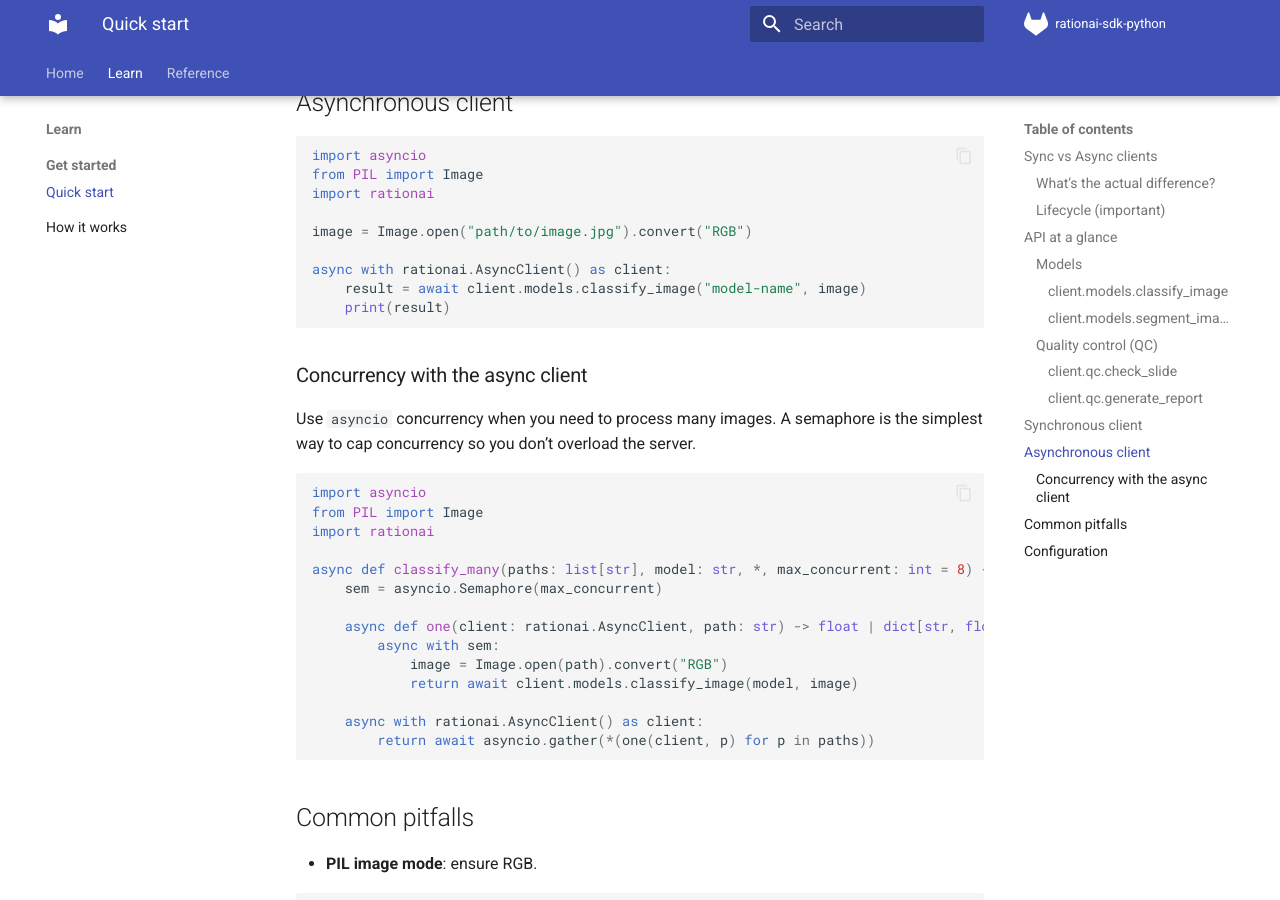
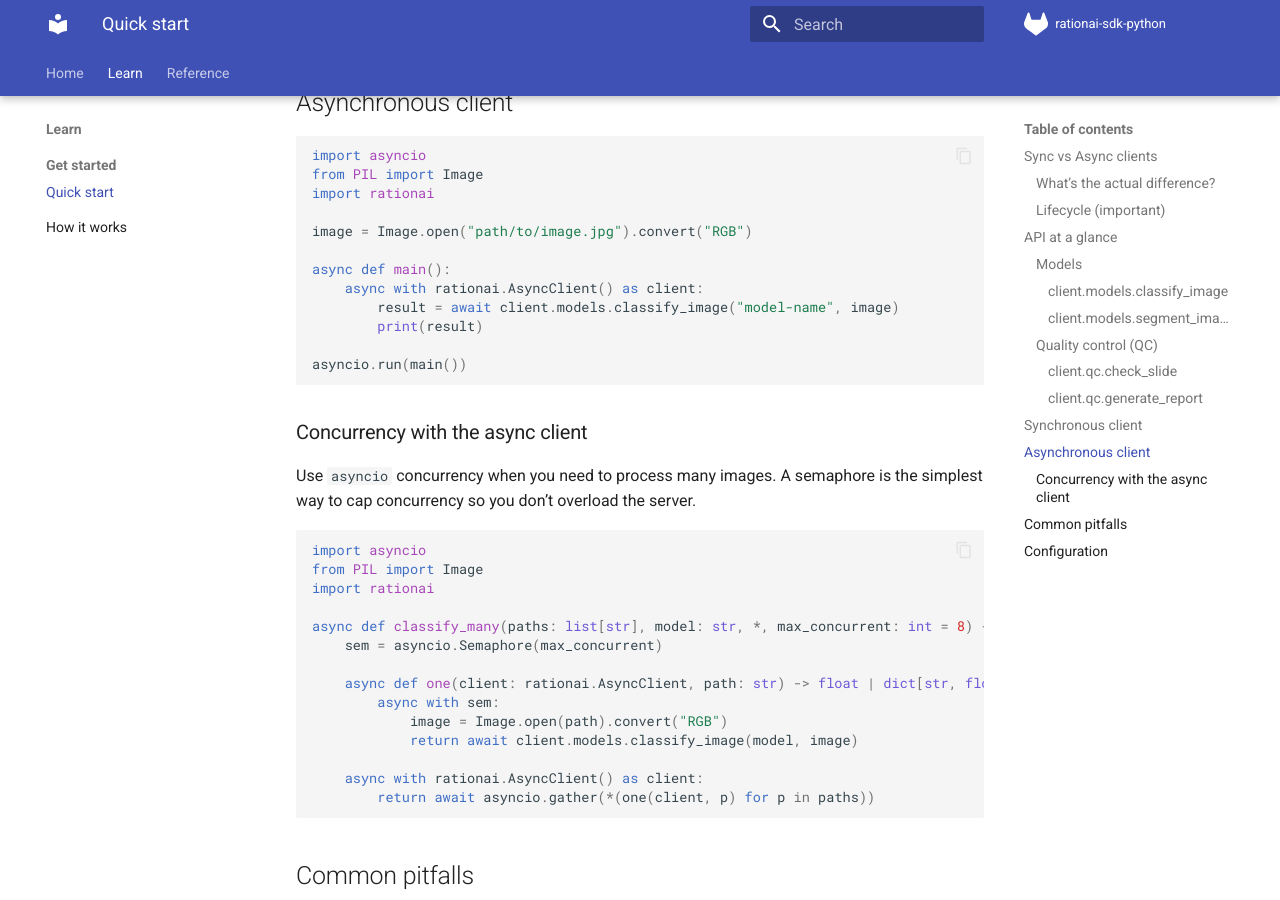
Before and after one commit to RationAI/rationai-sdk-python, an MkDocs documentation site: the page built from docs/learn/get-started/quick-start.md, in a window 1280 px wide and 900 px high, scrolled down 2725 px. Built offline with MkDocs 1.6.1 and Material for MkDocs 9.7.7, drawn with Linux system fonts in a browser that asks for light colours; comment, search, counter and statistics services are not loaded; the version menu is left out.

Commit message:
fix: syntax error in docs

````diff
--- a/docs/learn/get-started/quick-start.md
+++ b/docs/learn/get-started/quick-start.md
@@ -100,9 +100,12 @@ import rationai
 
 image = Image.open("path/to/image.jpg").convert("RGB")
 
-async with rationai.AsyncClient() as client:
-    result = await client.models.classify_image("model-name", image)
-    print(result)
+async def main():
+    async with rationai.AsyncClient() as client:
+        result = await client.models.classify_image("model-name", image)
+        print(result)
+
+asyncio.run(main())
 ```
 
 ### Concurrency with the async client
````
